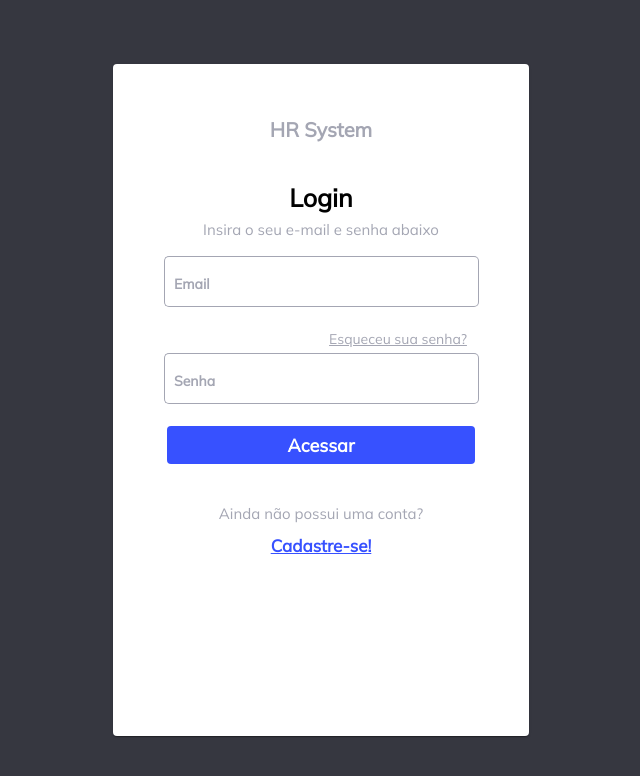
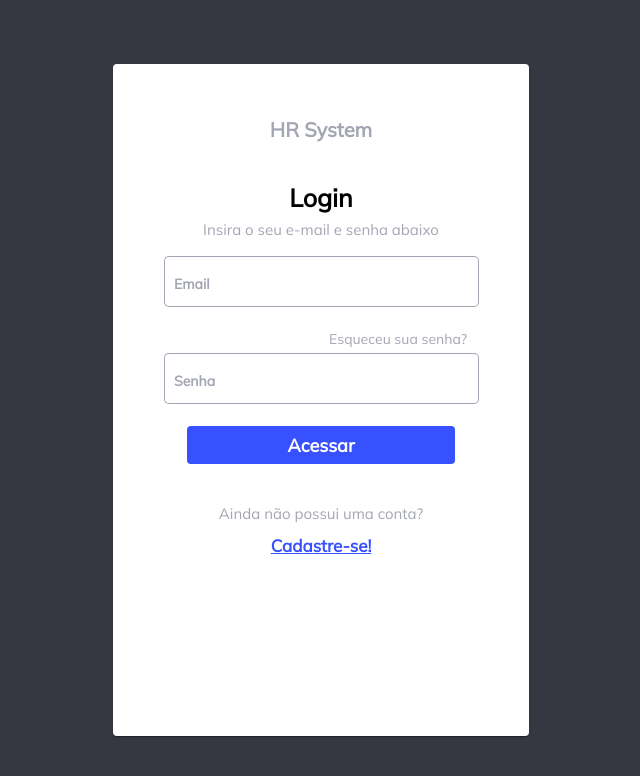
Before and after one commit to Okaada/hr-front, an Angular app: page /login in a window 1280 px wide. Shown: the top 776 px of the page, without its empty margins (319-959 px from the left). Built offline with nearby package versions, Linux system fonts and the light colour scheme.

Commit message:
added route to reset-password component; improved login component

```diff
--- a/src/app/login-screen/login-screen.component.css
+++ b/src/app/login-screen/login-screen.component.css
@@ -32,7 +32,7 @@
 
 .button-card {
   background-color: #3751ff;
-  width: 80%;
+  width: 70%;
   font-family: Mulish;
   font-weight: bold;
   font-size: 18px;
@@ -77,6 +77,7 @@ mat-card {
 .forget-password {
   color: #a4a6b3;
   font-family: Mulish;
+  cursor: pointer;
 }
 
 .subsctribe {
@@ -84,4 +85,5 @@ mat-card {
   font-weight: bold;
   font-size: 17px;
   color: #3751ff;
+  cursor: pointer;
 }
--- a/src/app/login-screen/login-screen.component.html
+++ b/src/app/login-screen/login-screen.component.html
@@ -11,7 +11,7 @@
             <input type="text" class="input-props" matInput placeholder="Email" />
           </mat-form-field>
           <div style="text-align: right; margin-right: 12%;">
-              <a class="forget-password" href="https://www.w3schools.com">Esqueceu sua senha?</a>
+              <a class="forget-password" (click)="goToPage('reset-password')">Esqueceu sua senha?</a>
           </div>
           <mat-form-field appearance="outline" class="input">
             <input type="password" class="input-props" matInput placeholder="Senha" />
--- a/src/app/login-screen/login-screen.component.ts
+++ b/src/app/login-screen/login-screen.component.ts
@@ -1,4 +1,5 @@
 import { Component, OnInit } from '@angular/core';
+import { Router } from '@angular/router';
 
 @Component({
   selector: 'app-login-screen',
@@ -7,9 +8,12 @@ import { Component, OnInit } from '@angular/core';
 })
 export class LoginScreenComponent implements OnInit {
 
-  constructor() { }
+  constructor(private router: Router) { }
 
   ngOnInit(): void {
   }
 
+  goToPage(pageName:string){
+    this.router.navigate([`${pageName}`]);
+  }
 }
```
